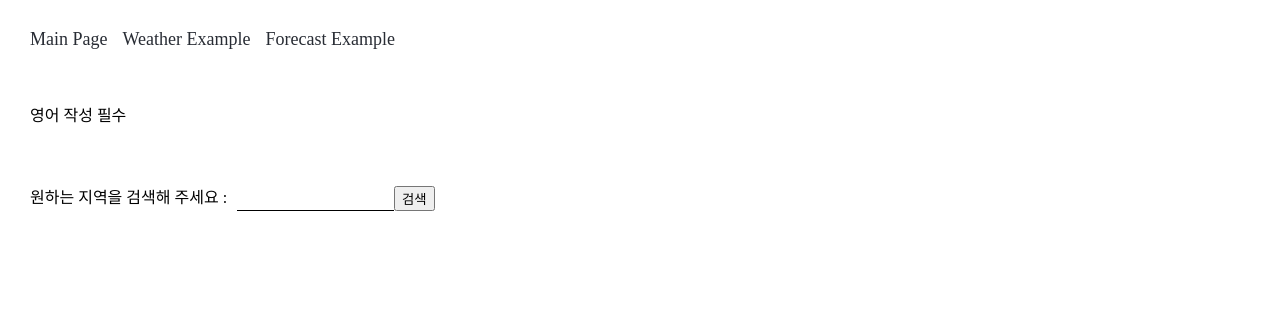
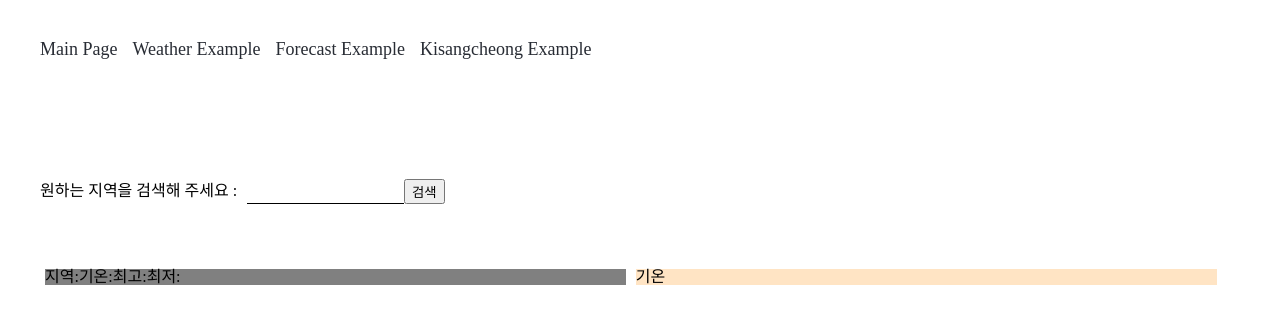
Before and after one commit to juyeong-yun/weather-app, a React (Create React App) app in the folder weather-app/: page / in a window 1280 px wide. Shown: the top 324 px of the page. Built offline with nearby package versions, Linux system fonts and the light colour scheme; no server answers.

Commit message:
기상청 api 테스트  페이지 생성

```diff
--- a/weather-app/src/App.css
+++ b/weather-app/src/App.css
@@ -3,6 +3,8 @@
 * {
     font-family: "Lato", sans-serif;
 }
+
+body { padding: 10px;}
 
 @media (prefers-reduced-motion: no-preference) {
   .App-logo {
--- a/weather-app/src/App.js
+++ b/weather-app/src/App.js
@@ -4,6 +4,7 @@ import {Router, Routes, Route, Link} from 'react-router-dom';
 import Main from "./pages/Main";
 import WeatherTest from './pages/WeatherTest';
 import ForecastTest from './pages/ForecastTest';
+import KisangcheongTest from './pages/KisangcheongTest';
 
 import './App.css';
 
@@ -16,6 +17,7 @@ function App() {
                 <Link to="/">Main Page</Link>
                 <Link to="/weather-test">Weather Example</Link>
                 <Link to="/forecast-test">Forecast Example</Link>
+                <Link to="/kisangcheong-test">Kisangcheong Example</Link>
               </nav>
           </div>
         </div>
@@ -23,6 +25,7 @@ function App() {
             <Route path='/' element={<Main />}/>
             <Route path='/weather-test' element={<WeatherTest />}/>
             <Route path='/forecast-test' element={<ForecastTest />}/>
+            <Route path='/kisangcheong-test' element={<KisangcheongTest />}/>
           </Routes>
       </div>
   );
--- a/weather-app/src/css/main.css
+++ b/weather-app/src/css/main.css
@@ -4,10 +4,16 @@
 .searchRegion .search {display: flex; align-items: center; margin: 5% 0;}
 .searchRegion .search input {margin-left: 10px; padding: 4px; border:none; border-bottom: 1px solid;}
 
+.searchResult {display: flex;}
+.resultBox {float: left; width: 48%;background-color: gray; margin: 5px; }
+.tempByClothes {float: right; width: 48%; background-color:bisque; margin: 5px;}
+
+
+/*+++++++++++++++++++
+Test Page
+*+++++++++++++++++++*/
 .result { margin-top: 10px;}
 .result h4, .result p {padding: 10px 0;}
 
-
 .note { margin-top: 10%;}
-.note h3 {margin-bottom: 30px;}
 .note li {display: block; padding: 10px 0; line-height: initial;}
--- a/weather-app/src/pages/ForecastTest.js
+++ b/weather-app/src/pages/ForecastTest.js
@@ -18,7 +18,7 @@ const ForecastTest = () => {
         if (!region) return;
 
         setLoading(true);
-        setError(true);
+        setError(null);
 
         // 위도, 경도 가져오는 Geoapi
         const geo = `http://api.openweathermap.org/geo/1.0/direct?q=${region}&limit=1&appid=${apiKey}`;
@@ -31,7 +31,6 @@ const ForecastTest = () => {
 
                 // 첫 번째 결과에서 위도와 경도 추출
                 const {lat, lon} = geoData[0];
-                // console.log(`lat: ${lat}, lon : ${lon}`);
 
                 const url =`http://api.openweathermap.org/data/2.5/forecast?lat=${lat}&lon=${lon}&appid=${apiKey}&units=metric&lang=kr&cnt=5`;
                 const resp = await fetch(url);
@@ -39,7 +38,6 @@ const ForecastTest = () => {
 
                 if(data.cod === '200') {
                     setForecastData(data);
-                    console.log("forecastData: ", data);
                 } else{
                     throw new Error(data.message);
                 }
@@ -83,9 +81,10 @@ const ForecastTest = () => {
                     </div>
                 </div>
             </form>
-
             {loading ? (
                 <p>로딩 중...</p>
+            ) : error ? (
+                <p>{error}</p>
             ) : (
                 forecastData && (
                     <div className='result'>
@@ -113,12 +112,8 @@ const ForecastTest = () => {
                             </ul>
                         </div>
                     </div>
-                )
-            )}
-
-
+                ))}
         </div>
-
     )
 
 }
--- /dev/null
+++ b/weather-app/src/pages/KisangcheongTest.js
@@ -0,0 +1,32 @@
+import React, { useEffect, useState } from 'react';
+
+const KisangcheongTest = () => {
+
+    const [inputValue, setInputValue] = useState('');
+    const [Error, setError] = useState(null);
+
+    const handleSubmit = (value) => {
+
+    };
+
+    return (
+        <div className="container">
+            <div className='title'>
+                <h3>kisangcheong test page </h3>
+            </div>
+
+            <form onSubmit={handleSubmit}>
+                <div className="searchRegion">
+                    <div className='search'>
+                        <h3>원하는 지역을 검색해 주세요 : </h3>
+                        <input type="text" value={inputValue}
+                        onChange={(value) => setInputValue(value.target.value)}  />
+                        <button type="submit">검색</button>
+                    </div>
+                </div>
+            </form>
+        </div>
+    )
+};
+
+export default KisangcheongTest;
--- a/weather-app/src/pages/Main.js
+++ b/weather-app/src/pages/Main.js
@@ -4,22 +4,68 @@ import '../css/main.css';
 import '../reset.css';
 
 const Main = () => {
+    const [forecastData, setForecastData] = useState(null);
+    const [region, setRegion] = useState('');
+    const [inputValue, setInputValue] = useState('');
+    const [loading, setLoading] = useState(false);
+    const [error, setError] = useState(null);
+
     const apiKey = process.env.REACT_APP_API_KEY;
-    // console.log("apiKey: ", apiKey);
+
+    const fetchForecastData = async () =>{
+        if(!region) return;
+
+        setLoading(true);
+        setError(null);
+
+        // 위도, 경도 가져오는 Geoapi
+        const geo = `http://api.openweathermap.org/geo/1.0/direct?q=${region}&limit=1&appid=${apiKey}`;
+
+        const geoResp = await fetch(geo);
+        const geoData = await geoResp.json();
+
+    };
+
+    const handleSubmit = (value) => {
+        value.preventDefault();
+
+        setRegion(value);
+        setInputValue('');
+    };
 
     return (
     <div className="container">
-        <form onSubmit>
-                <div className="searchRegion">
-                    <span>영어 작성 필수</span>
-                    <div className='search'>
-                        <h3>원하는 지역을 검색해 주세요 : </h3>
-                        <input type="text"  />
-                        <button type="submit">검색</button>
+        <form onSubmit={handleSubmit}>
+            <div className="searchRegion">
+                <div className='search'>
+                    <h3>원하는 지역을 검색해 주세요 : </h3>
+                    <input type="text" value={inputValue} onChange={(value) => setInputValue(value.target.value)} />
+                    <button type="submit">검색</button>
+                </div>
+            </div>
+        </form>
+
+        <div className='searchResult'>
+            <div className='resultBox'>
+                <div className='today'>
+                    <div className='todayTemp'>
+                        <span id='name'>지역:</span>
+                        <span id='nowTemp'>기온:</span>
+                        <span id='maxTemp'>최고:</span>
+                        <span id='minTemp'>최저:</span>
                     </div>
                 </div>
-            </form>
+                <div className='tomorrow'></div>
+            </div>
+            <div className='tempByClothes'>
+                <div id='temp'>
+                    <span>기온</span>
+                </div>
+                <div id='clothes'>
 
+                </div>
+            </div>
+        </div>
     </div>
 
     )
--- a/weather-app/src/pages/WeatherTest.js
+++ b/weather-app/src/pages/WeatherTest.js
@@ -21,8 +21,8 @@ const WeatherTest = () => {
         setLoading(true);
         setError(null);
 
-        // URL 설정, &units=metric - 섭씨 변환
-        const url = `https://api.openweathermap.org/data/2.5/weather?q=${region}&appid=${apiKey}&units=metric`;
+        // URL 설정
+        const url = `https://api.openweathermap.org/data/2.5/weather?q=${region}&appid=${apiKey}&units=metric&lang=kr`;
 
         try {
             const resp = await fetch(url);
@@ -65,7 +65,6 @@ const WeatherTest = () => {
 
             <form onSubmit={handleSubmit}>
                 <div className="searchRegion">
-                    <span>영어 작성 필수</span>
                     <div className='search'>
                         <h3>원하는 지역을 검색해 주세요 : </h3>
                         <input type="text" value={inputValue}
```
